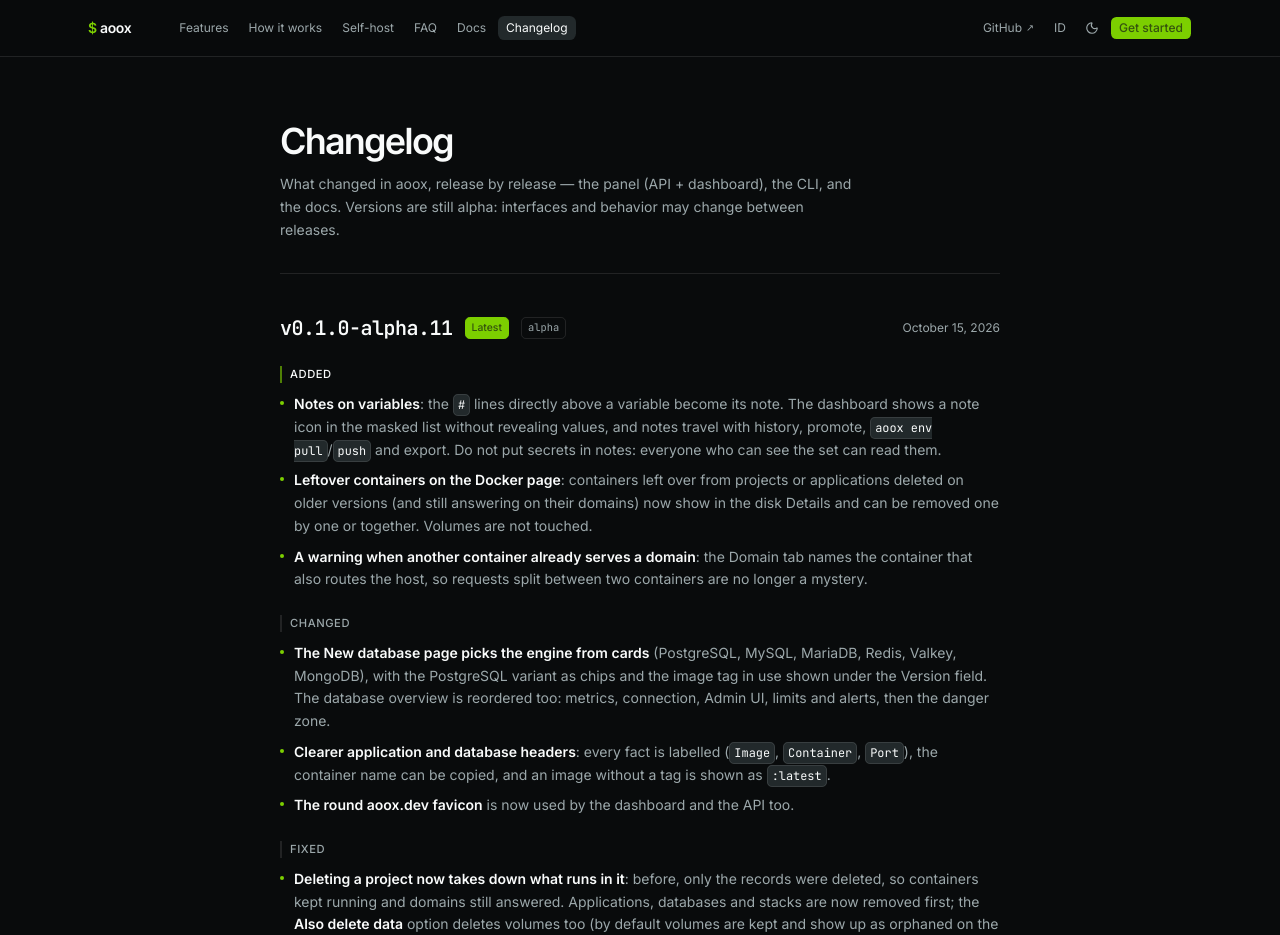
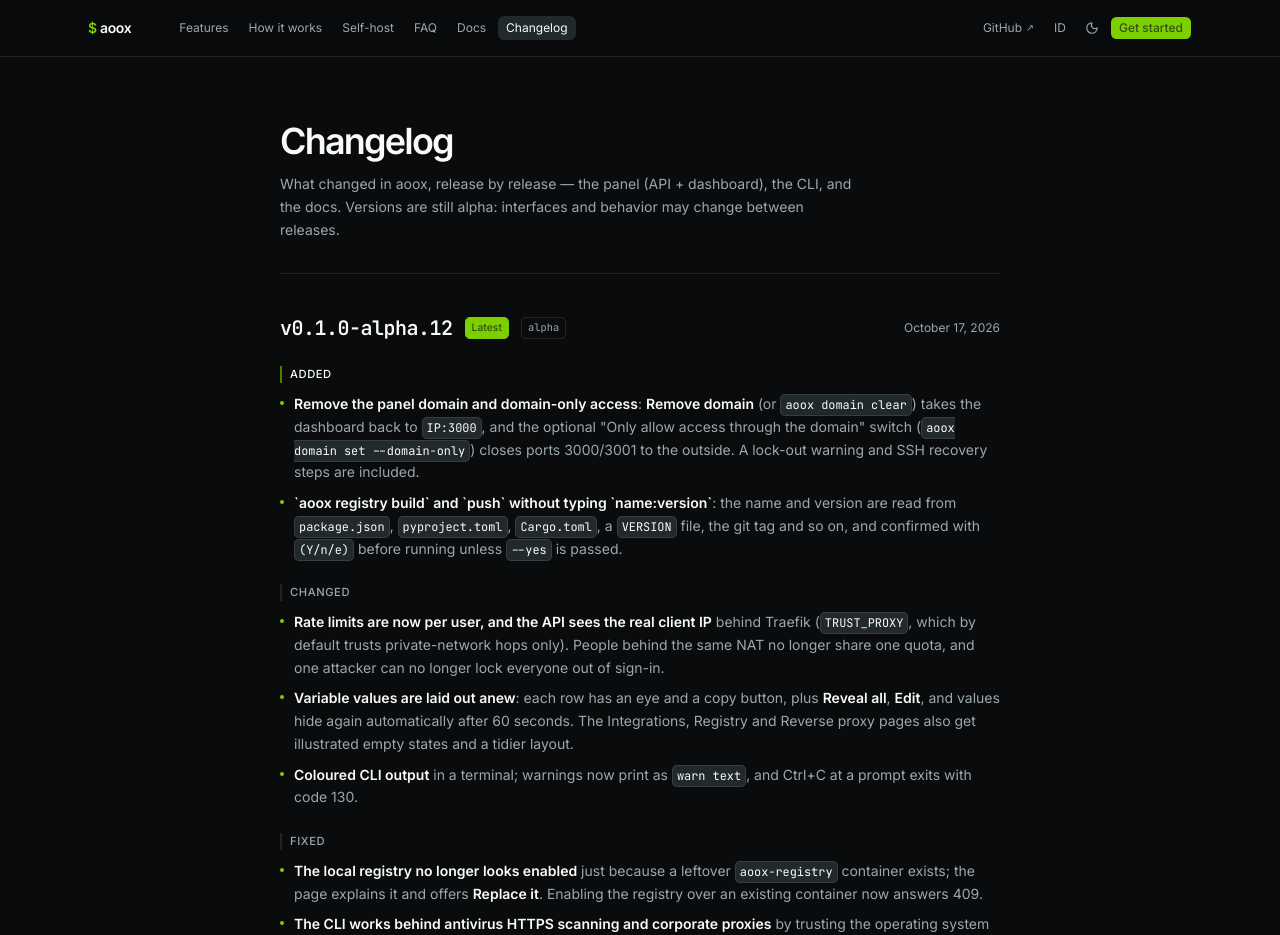
Before and after one commit to hideandseeklab/aoox-landing, a Next.js app: page /changelog in a window 1280 px wide. Shown: the top 935 px of the page. Built offline with nearby package versions, Linux system fonts and the light colour scheme.

Commit message:
docs(landing): changelog for 0.1.0-alpha.12

```diff
--- a/src/content/changelog.ts
+++ b/src/content/changelog.ts
@@ -29,6 +29,56 @@ export const GITHUB_ORG = "https://github.com/hideandseeklab"
 export const CHANGELOG_REPOS = ["aoox-api", "aoox-web", "aoox-cli", "aoox-landing"] as const
 
 export const RELEASES: Release[] = [
+  {
+    version: "0.1.0-alpha.12",
+    date: "2026-10-17",
+    channel: "alpha",
+    groups: [
+      {
+        kind: "added",
+        items: [
+          {
+            id: "**Hapus domain panel dan akses hanya lewat domain**: tombol **Remove domain** (atau `aoox domain clear`) mengembalikan dashboard ke `IP:3000`, dan sakelar opsional \"Only allow access through the domain\" (`aoox domain set --domain-only`) menutup port 3000/3001 dari luar. Ada peringatan terkunci dan langkah pemulihan lewat SSH.",
+            en: "**Remove the panel domain and domain-only access**: **Remove domain** (or `aoox domain clear`) takes the dashboard back to `IP:3000`, and the optional \"Only allow access through the domain\" switch (`aoox domain set --domain-only`) closes ports 3000/3001 to the outside. A lock-out warning and SSH recovery steps are included.",
+          },
+          {
+            id: "**`aoox registry build` dan `push` tanpa mengetik `name:version`**: nama dan versi diambil dari `package.json`, `pyproject.toml`, `Cargo.toml`, file `VERSION`, tag git, dan seterusnya, lalu ditanyakan `(Y/n/e)` sebelum dijalankan kecuali memakai `--yes`.",
+            en: "**`aoox registry build` and `push` without typing `name:version`**: the name and version are read from `package.json`, `pyproject.toml`, `Cargo.toml`, a `VERSION` file, the git tag and so on, and confirmed with `(Y/n/e)` before running unless `--yes` is passed.",
+          },
+        ],
+      },
+      {
+        kind: "changed",
+        items: [
+          {
+            id: "**Batas laju kini per pengguna, dan API melihat IP klien asli** di belakang Traefik (`TRUST_PROXY`, bawaannya hanya mempercayai hop jaringan privat). Orang di balik NAT yang sama tidak lagi berbagi satu kuota, dan satu penyerang tidak bisa mengunci semua orang saat sign-in.",
+            en: "**Rate limits are now per user, and the API sees the real client IP** behind Traefik (`TRUST_PROXY`, which by default trusts private-network hops only). People behind the same NAT no longer share one quota, and one attacker can no longer lock everyone out of sign-in.",
+          },
+          {
+            id: "**Tampilan nilai variabel disusun ulang**: tiap baris punya tombol mata dan salin, **Reveal all**, **Edit**, dan nilai tersembunyi lagi otomatis setelah 60 detik. Halaman Integrations, Registry, dan Reverse proxy juga memakai keadaan kosong bergambar dan tata letak yang lebih rapi.",
+            en: "**Variable values are laid out anew**: each row has an eye and a copy button, plus **Reveal all**, **Edit**, and values hide again automatically after 60 seconds. The Integrations, Registry and Reverse proxy pages also get illustrated empty states and a tidier layout.",
+          },
+          {
+            id: "**Output CLI berwarna** di terminal; peringatan kini tampil sebagai `warn  teks`, dan Ctrl+C di prompt keluar dengan kode 130.",
+            en: "**Coloured CLI output** in a terminal; warnings now print as `warn  text`, and Ctrl+C at a prompt exits with code 130.",
+          },
+        ],
+      },
+      {
+        kind: "fixed",
+        items: [
+          {
+            id: "**Registry lokal tidak lagi tampak aktif** hanya karena ada container sisa `aoox-registry`; halaman menjelaskannya dan menawarkan **Replace it**. Mengaktifkan registry di atas container yang ada kini dijawab 409.",
+            en: "**The local registry no longer looks enabled** just because a leftover `aoox-registry` container exists; the page explains it and offers **Replace it**. Enabling the registry over an existing container now answers 409.",
+          },
+          {
+            id: "**CLI bekerja di balik pemindai HTTPS antivirus dan proxy perusahaan** dengan memercayai penyimpanan sertifikat sistem operasi (Node 22.19+ / 24.5+); verifikasi sertifikat tidak pernah dimatikan. `aoox reinstall` berhenti jika Docker Compose terlalu lama untuk override akses-hanya-lewat-domain.",
+            en: "**The CLI works behind antivirus HTTPS scanning and corporate proxies** by trusting the operating system certificate store (Node 22.19+ / 24.5+); certificate verification is never disabled. `aoox reinstall` stops when Docker Compose is too old for the domain-only override.",
+          },
+        ],
+      },
+    ],
+  },
   {
     version: "0.1.0-alpha.11",
     date: "2026-10-15",
```
Also changed, not shown: 1 other file (tests, documents, lock files or other folders).
